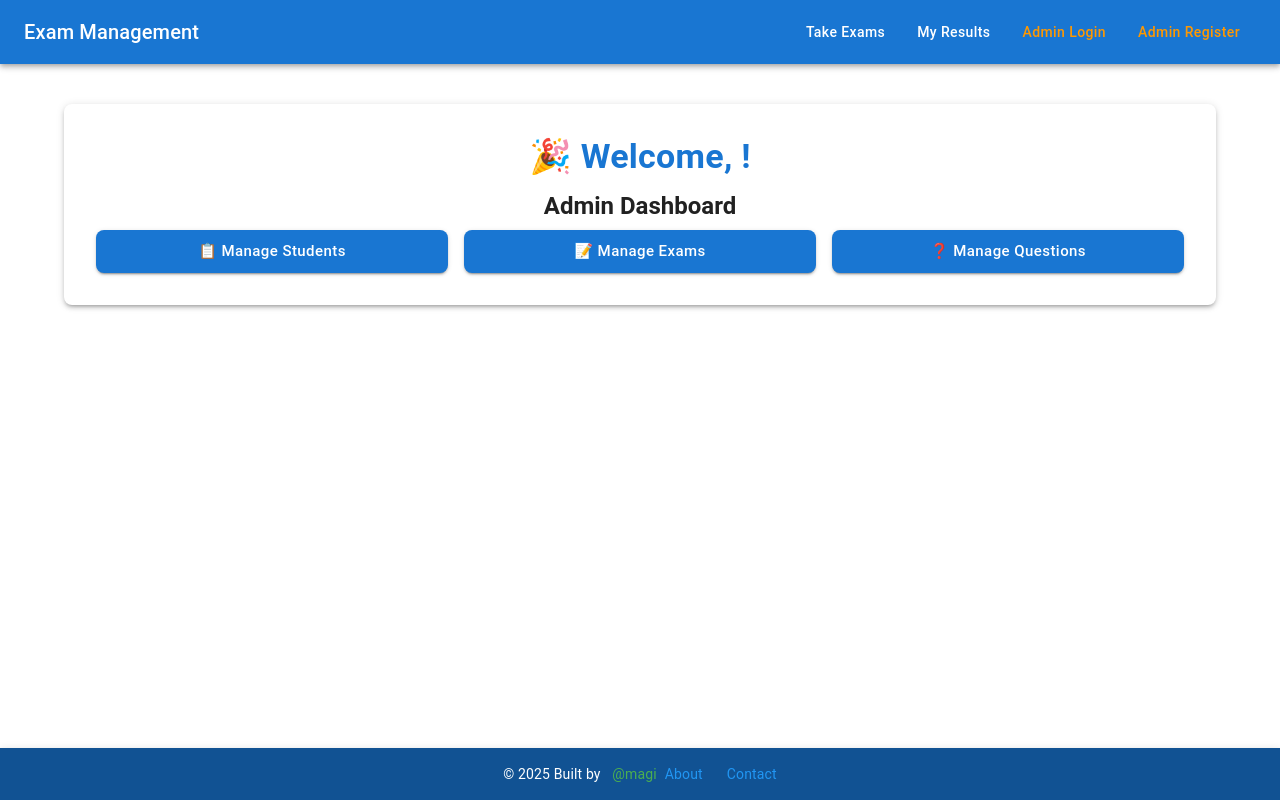
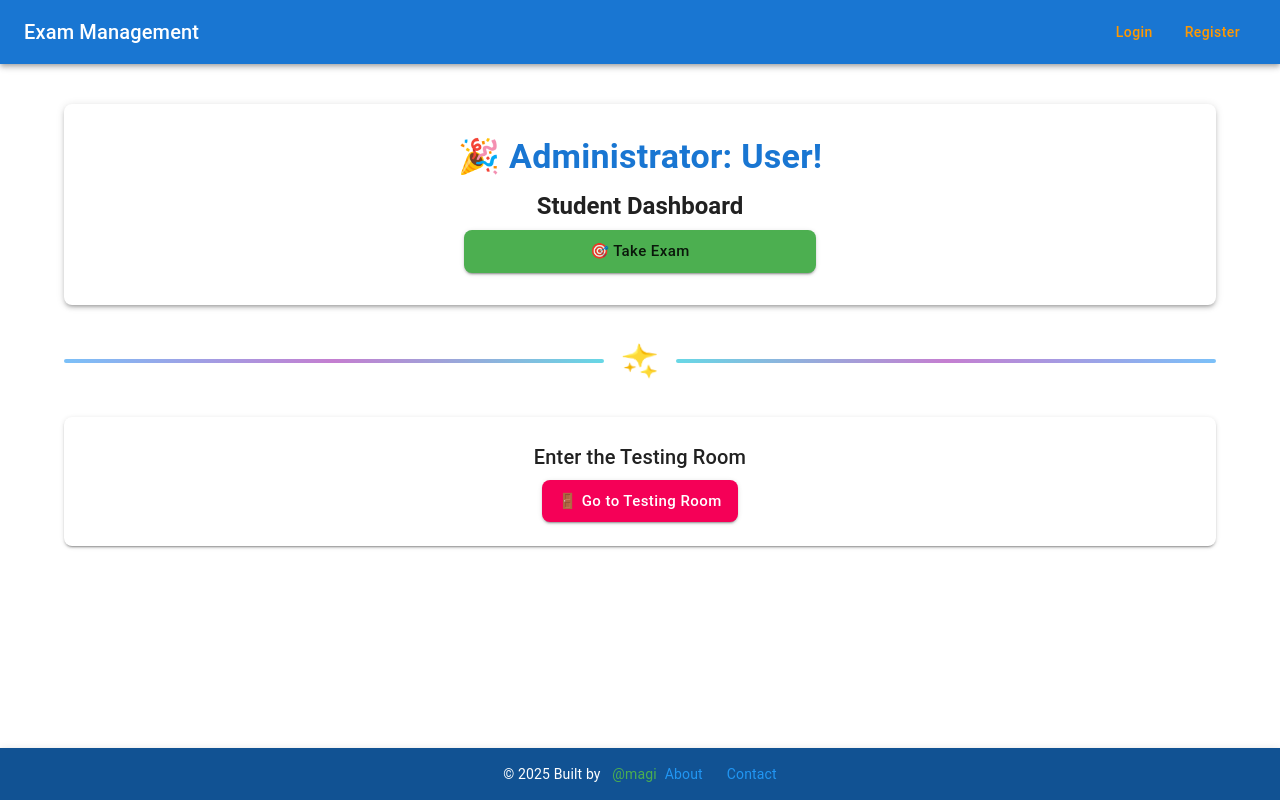
Before and after one commit to casqueen/Intern-exam-system-Frontend-, a React (Create React App) app: page /dashboard in a window 1280 px wide. Built offline with nearby package versions, Linux system fonts and the light colour scheme.

Commit message:
Update and delete the disusuable part

```diff
--- a/src/components/Dashboard.jsx
+++ b/src/components/Dashboard.jsx
@@ -87,22 +87,25 @@
 
 // export default Dashboard;
 
-import { Container, Card, Button, Grid, Typography } from "@mui/material";
+import { Container, Card, Button, Grid, Typography, Box } from "@mui/material";
 import { Link } from "react-router-dom";
 import useAuthStore from "../store/authStore";
 
 const Dashboard = () => {
   const { user } = useAuthStore();
+
   return (
     <Container sx={{ mt: 5 }}>
       <Card sx={{ boxShadow: 3, p: 4, borderRadius: 2 }}>
         <Typography variant="h4" color="primary" align="center" gutterBottom>
-          🎉 Welcome, {user?.student?.name}!
+          🎉 Administrator: {user?.student?.name || "User"}!
         </Typography>
         <Typography variant="h5" align="center" gutterBottom>
-          Admin Dashboard
+          {user?.student?.role === "admin" ? "Welcome to your testing session. Enter your information, configure your exam." : "Student Dashboard"}
         </Typography>
         <Grid container spacing={2} justifyContent="center">
+          {user?.student?.role === "admin" ? (
+            <>
               <Grid item xs={12} md={4}>
                 <Button
                   component={Link}
@@ -112,6 +115,11 @@ const Dashboard = () => {
                   fullWidth
                   size="large"
                   aria-label="Manage Students"
+                  sx={{
+                    '&:hover': {
+                      color: 'black'
+                    }
+                  }}
                 >
                   📋 Manage Students
                 </Button>
@@ -125,6 +133,11 @@ const Dashboard = () => {
                   fullWidth
                   size="large"
                   aria-label="Manage Exams"
+                  sx={{
+                    '&:hover': {
+                      color: 'black'
+                    }
+                  }}
                 >
                   📝 Manage Exams
                 </Button>
@@ -138,13 +151,102 @@ const Dashboard = () => {
                   fullWidth
                   size="large"
                   aria-label="Manage Questions"
+                  sx={{
+                    '&:hover': {
+                      color: 'black'
+                    }
+                  }}
                 >
                   ❓ Manage Questions
                 </Button>
               </Grid>
+            </>
+          ) : (
+            <Grid item xs={12} md={4}>
+              <Button
+                component={Link}
+                to="/testing-room"
+                variant="contained"
+                color="success"
+                fullWidth
+                size="large"
+                aria-label="Take Exam"
+                sx={{
+                  '&:hover': {
+                    color: 'black'
+                  }
+                }}
+              >
+                🎯 Take Exam
+              </Button>
+            </Grid>
+          )}
         </Grid>
       </Card>
+
+      <Box
+        sx={{
+          display: "flex",
+          alignItems: "center",
+          justifyContent: "center",
+          my: 4,
+        }}
+      >
+        <Box
+          sx={{
+            flex: 1,
+            height: 4,
+            borderRadius: 2,
+            background: "linear-gradient(90deg, #42a5f5, #ab47bc, #26c6da)",
+            opacity: 0.7,
+          }}
+        />
+        <Typography
+          sx={{
+            mx: 2,
+            fontSize: 32,
+            animation: "spin 2s linear infinite",
+            '@keyframes spin': {
+              '100%': { transform: 'rotate(360deg)' }
+            }
+          }}
+        >
+          ✨
+        </Typography>
+        <Box
+          sx={{
+            flex: 1,
+            height: 4,
+            borderRadius: 2,
+            background: "linear-gradient(90deg, #26c6da, #ab47bc, #42a5f5)",
+            opacity: 0.7,
+          }}
+        />
+      </Box>
+
+      <Card sx={{ boxShadow: 2, p: 3, borderRadius: 2, mt: 4, textAlign: "center" }}>
+        <Typography variant="h6" gutterBottom>
+          Enter the Testing Room
+        </Typography>
+        <Button
+          component={Link}
+          to="/testing-room"
+          variant="contained"
+          color="secondary"
+          size="large"
+          aria-label="Enter Testing Room"
+          sx={{
+            '&:hover': {
+              color: 'black'
+            }
+          }}
+        >
+          🚪 Go to Testing Room
+        </Button>
+      </Card>
+
     </Container>
   );
 };
+
 export default Dashboard;
--- a/src/components/Login.jsx
+++ b/src/components/Login.jsx
@@ -148,7 +148,7 @@ const Login = () => {
     <Container sx={{ display: "flex", justifyContent: "center", alignItems: "center", mt: 5 }}>
       <Card sx={{ p: 4, boxShadow: 3, width: "100%", maxWidth: 400, borderRadius: 2 }}>
         <Typography variant="h5" align="center" gutterBottom>
-          🔑 Admin Login
+          🔑 Login
         </Typography>
         <Formik
           initialValues={{ email: "", password: "" }}
--- a/src/components/NavbarComponent.jsx
+++ b/src/components/NavbarComponent.jsx
@@ -26,26 +26,15 @@
 //       <List>
 //         {user ? (
 //           <>
-//             {user?.student?.role === "admin" && (
-//               <>
-//                 <ListItem button component={Link} to="/students">
-//                   <ListItemText primary="Students" />
-//                 </ListItem>
-//                 <ListItem button component={Link} to="/exams">
-//                   <ListItemText primary="Exams" />
-//                 </ListItem>
-//               </>
-//             )}
-//             {user?.student?.role === "student" && (
-//               <>
-//                 <ListItem button component={Link} to="/exams">
-//                   <ListItemText primary="Available Exams" />
-//                 </ListItem>
-//                 <ListItem button component={Link} to="/exam-list">
-//                   <ListItemText primary="My Exams" />
-//                 </ListItem>
-//               </>
-//             )}
+//             <ListItem button component={Link} to="/students">
+//               <ListItemText primary="Students" />
+//             </ListItem>
+//             <ListItem button component={Link} to="/exams">
+//               <ListItemText primary="Exams" />
+//             </ListItem>
+//             <ListItem button component={Link} to="/questions">
+//               <ListItemText primary="Questions" />
+//             </ListItem>
 //             <ListItem button component={Link} to="/dashboard">
 //               <ListItemText primary="Dashboard" />
 //             </ListItem>
@@ -55,11 +44,17 @@
 //           </>
 //         ) : (
 //           <>
+//             <ListItem button component={Link} to="/exams">
+//               <ListItemText primary="Take Exams" />
+//             </ListItem>
+//             <ListItem button component={Link} to="/my-exams">
+//               <ListItemText primary="My Results" />
+//             </ListItem>
 //             <ListItem button component={Link} to="/login">
-//               <ListItemText primary="Login" />
+//               <ListItemText primary="Admin Login" />
 //             </ListItem>
 //             <ListItem button component={Link} to="/register">
-//               <ListItemText primary="Register" />
+//               <ListItemText primary="Admin Register" />
 //             </ListItem>
 //           </>
 //         )}
@@ -77,25 +72,18 @@
 //           <Box sx={{ display: { xs: 'none', md: 'flex' } }}>
 //             {user ? (
 //               <>
-//                 {user?.student?.role === "admin" && (
-//                   <>
-//                     <Button color="inherit" component={Link} to="/students">Students</Button>
-//                     <Button color="inherit" component={Link} to="/exams">Exams</Button>
-//                   </>
-//                 )}
-//                 {user?.student?.role === "student" && (
-//                   <>
-//                     <Button color="inherit" component={Link} to="/exams">Available Exams</Button>
-//                     <Button color="inherit" component={Link} to="/exam-list">My Exams</Button>
-//                   </>
-//                 )}
+//                 <Button color="inherit" component={Link} to="/students">Students</Button>
+//                 <Button color="inherit" component={Link} to="/exams">Exams</Button>
+//                 <Button color="inherit" component={Link} to="/questions">Questions</Button>
 //                 <Button color="warning" component={Link} to="/dashboard">Dashboard</Button>
 //                 <Button color="inherit" onClick={handleLogout}>Logout</Button>
 //               </>
 //             ) : (
 //               <>
-//                 <Button color="warning" component={Link} to="/login">Login</Button>
-//                 <Button color="warning" component={Link} to="/register">Register</Button>
+//                 <Button color="inherit" component={Link} to="/exams">Take Exams</Button>
+//                 <Button color="inherit" component={Link} to="/my-exams">My Results</Button>
+//                 <Button color="warning" component={Link} to="/login">Admin Login</Button>
+//                 <Button color="warning" component={Link} to="/register">Admin Register</Button>
 //               </>
 //             )}
 //           </Box>
@@ -121,10 +109,7 @@
 //     </>
 //   );
 // };
-
 // export default NavbarComponent;
-
-
 
 
 import { AppBar, Toolbar, Typography, Button, Box, IconButton, Drawer, List, ListItem, ListItemText } from "@mui/material";
@@ -132,21 +117,17 @@ import { Link, useNavigate } from "react-router-dom";
 import MenuIcon from '@mui/icons-material/Menu';
 import useAuthStore from "../store/authStore";
 import { useState } from "react";
-
 const NavbarComponent = () => {
   const { user, logout } = useAuthStore();
   const navigate = useNavigate();
   const [mobileOpen, setMobileOpen] = useState(false);
-
   const handleLogout = () => {
     logout();
     navigate("/login");
   };
-
   const handleDrawerToggle = () => {
     setMobileOpen(!mobileOpen);
   };
-
   const drawer = (
     <Box onClick={handleDrawerToggle} sx={{ textAlign: 'center' }}>
       <Typography variant="h6" sx={{ my: 2 }}>
@@ -173,8 +154,8 @@ const NavbarComponent = () => {
           </>
         ) : (
           <>
-            <ListItem button component={Link} to="/exams">
-              <ListItemText primary="Take Exams" />
+            <ListItem button component={Link} to="/testing-room">
+              <ListItemText primary="Start Test" />
             </ListItem>
             <ListItem button component={Link} to="/my-exams">
               <ListItemText primary="My Results" />
@@ -190,7 +171,6 @@ const NavbarComponent = () => {
       </List>
     </Box>
   );
-
   return (
     <>
       <AppBar position="static" color="primary">
@@ -209,10 +189,10 @@ const NavbarComponent = () => {
               </>
             ) : (
               <>
-                <Button color="inherit" component={Link} to="/exams">Take Exams</Button>
-                <Button color="inherit" component={Link} to="/my-exams">My Results</Button>
-                <Button color="warning" component={Link} to="/login">Admin Login</Button>
-                <Button color="warning" component={Link} to="/register">Admin Register</Button>
+                {/* <Button color="inherit" component={Link} to="/testing-room">Start Test</Button>
+                <Button color="inherit" component={Link} to="/my-exams">My Results</Button> */}
+                <Button color="warning" component={Link} to="/login">Login</Button>
+                <Button color="warning" component={Link} to="/register">Register</Button>
               </>
             )}
           </Box>
--- a/src/components/Register.jsx
+++ b/src/components/Register.jsx
@@ -159,7 +159,7 @@ const Register = () => {
     <Container sx={{ display: "flex", justifyContent: "center", alignItems: "center", mt: 5 }}>
       <Card sx={{ p: 4, boxShadow: 3, width: "100%", maxWidth: 400, borderRadius: 2 }}>
         <Typography variant="h5" align="center" gutterBottom>
-          📝 Admin Register
+          📝 Register
         </Typography>
         <Formik
           initialValues={{ name: "", email: "", password: "" }}
```
Lines whose indentation alone changed are shown as unchanged.
